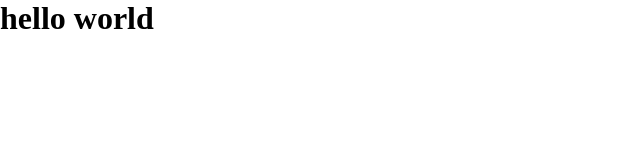
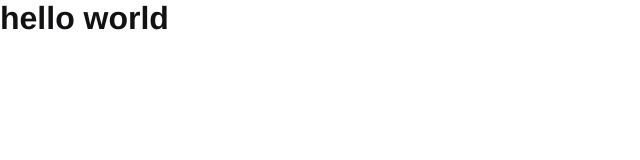
Before and after one commit to rafaelramosdev/ignite-reactjs-chapter-I-github-explorer, a React app: page / in a window 1280 px wide. Shown: the top 160 px of the page, without its empty margins (0-640 px from the left). Built offline with nearby package versions, Linux system fonts and the light colour scheme.

Commit message:
:recycle: refactor: changed use of elements inside the body tag

```diff
--- a/src/styles/global.scss
+++ b/src/styles/global.scss
@@ -5,5 +5,6 @@
 }
 
 body {
-  font: Arial, Helvetica, sans-serif;
+  font: 16px "Helvetica Neue", Arial, sans-serif;
+  color: #121214;
 }
```
